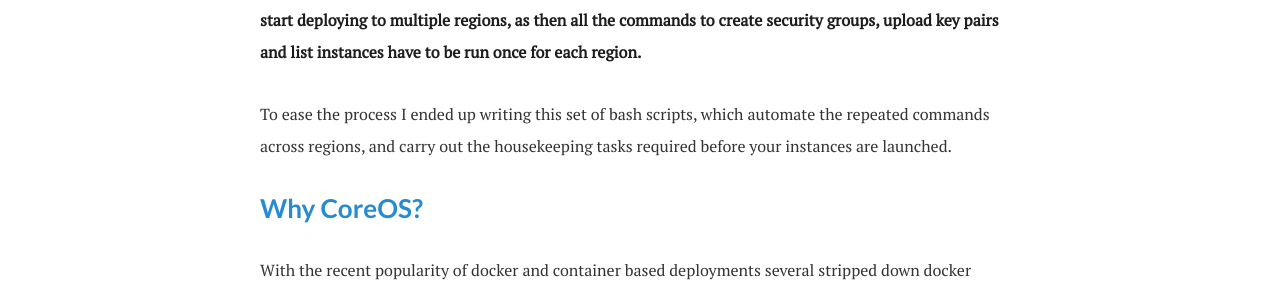
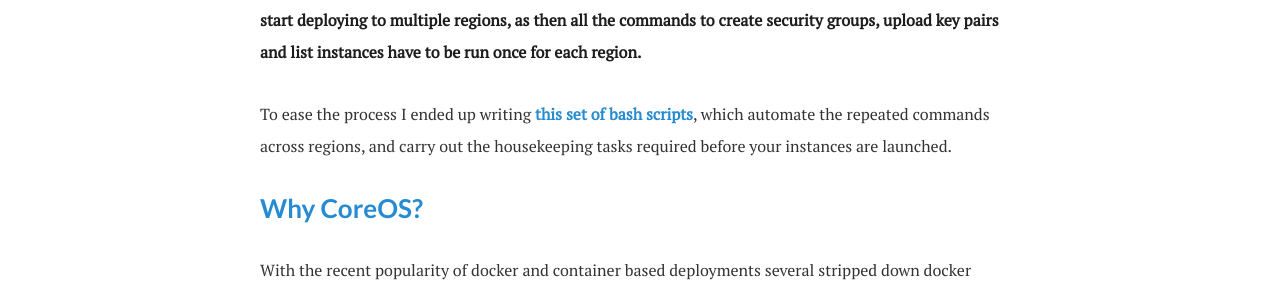
Before and after one commit to bigblue/bigblue.github.io, a Jekyll site: the page built from _posts/2015-03-24-quickly-setup-a-coreos-cluster-on-ec2.md, in a window 1280 px wide and 900 px high. Shown: the part 419-713 px from the top of the window. Built offline with Jekyll 4.4.1, drawn with Linux system fonts in a browser that asks for light colours; nearby versions of some CDN libraries; comment, search, counter and statistics services are not loaded; part of the change alters nothing that is shown.

```diff
--- a/_posts/2015-03-24-quickly-setup-a-coreos-cluster-on-ec2.md
+++ b/_posts/2015-03-24-quickly-setup-a-coreos-cluster-on-ec2.md
@@ -9,7 +9,7 @@ author: Michael Vigor
 
 While learning about launching CoreOS clusters on EC2, I found the process, even while using the AWS command line client, was slower and more painful than I would have liked. This is especially true once you start deploying to multiple regions, as then all the commands to create security groups, upload key pairs and list instances have to be run once for each region.
 
-To ease the process I ended up writing this set of bash scripts, which automate the repeated commands across regions, and carry out the housekeeping tasks required before your instances are launched.
+To ease the process I ended up writing [this set of bash scripts](https://github.com/bigblue/coreos_on_ec2), which automate the repeated commands across regions, and carry out the housekeeping tasks required before your instances are launched.
 
 ## Why CoreOS?
 
```
